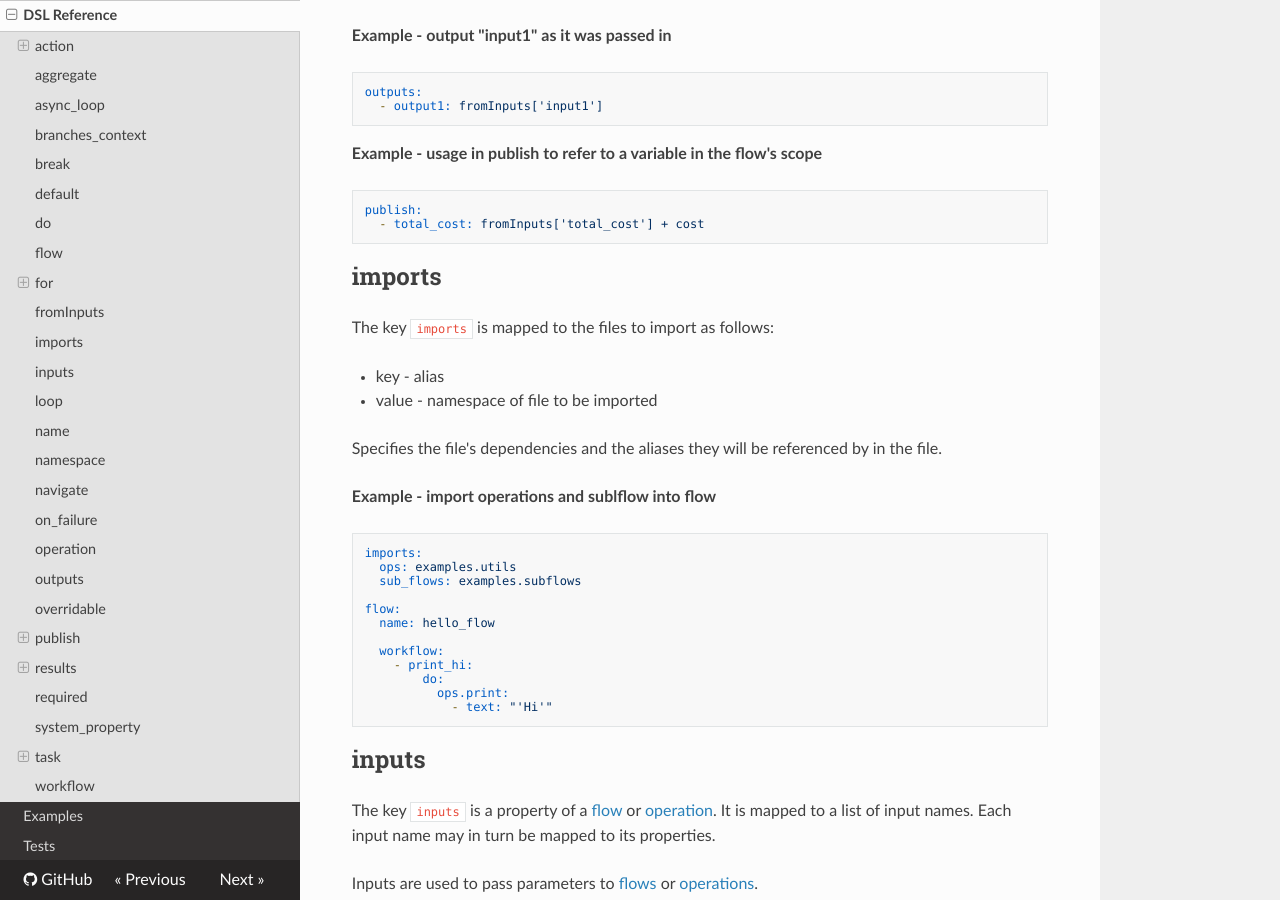
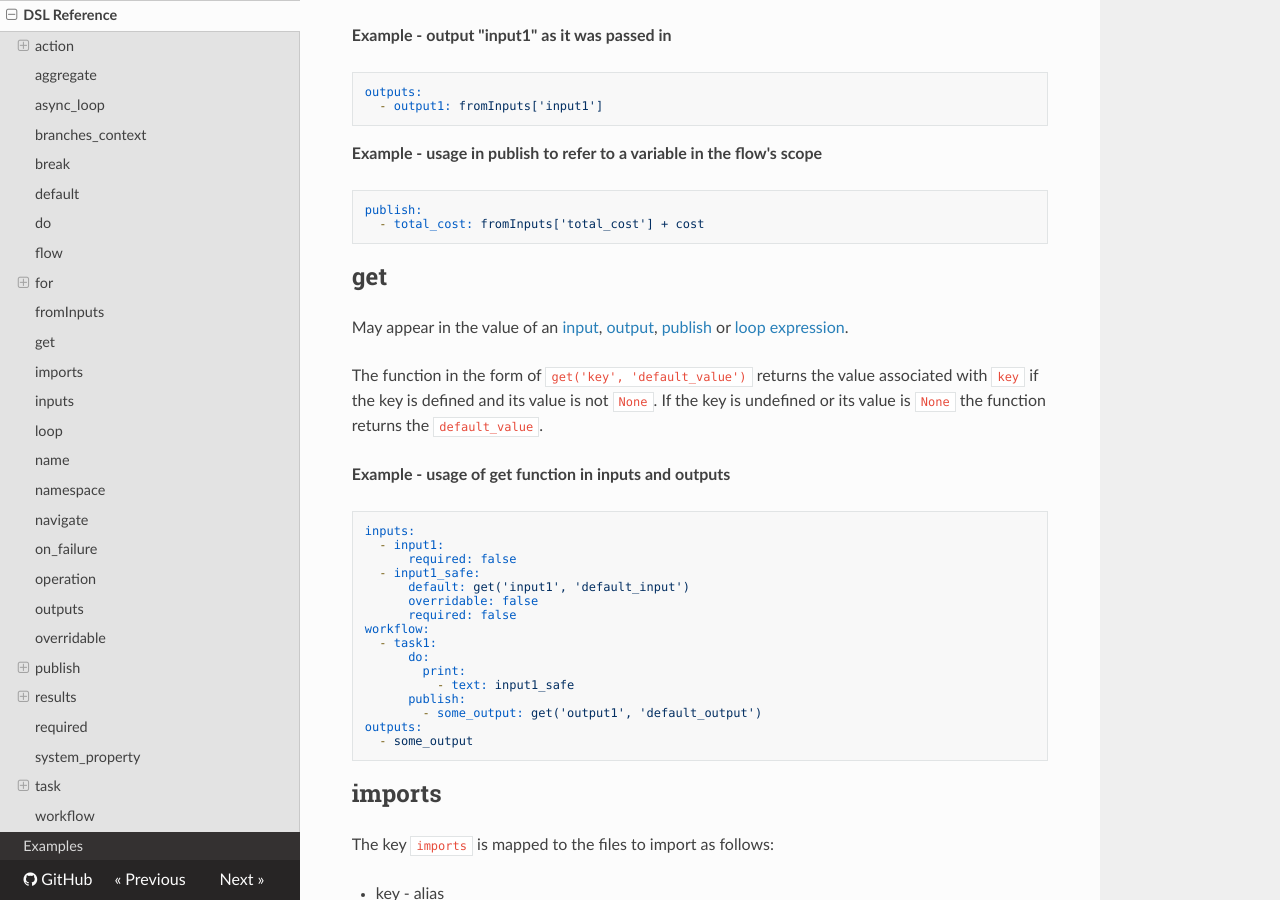
Before and after one commit to CloudSlang/docs, an MkDocs documentation site: the page built from docs/cloudslang_dsl_reference.md, in a window 1280 px wide and 900 px high, scrolled down 11710 px. Built offline with MkDocs 1.6.1, drawn with Linux system fonts in a browser that asks for light colours; nearby versions of some CDN libraries; old or Windows-style settings are respelled for this version of MkDocs.

Commit message:
added get function
Signed-off-by: Sam Markowitz <sam.markowitz@hp.com>

````diff
--- a/docs/cloudslang_dsl_reference.md
+++ b/docs/cloudslang_dsl_reference.md
@@ -520,6 +520,32 @@ publish:
   - total_cost: fromInputs['total_cost'] + cost
 ```
 
+##get
+May appear in the value of an [input](#inputs), [output](#outputs), [publish](#publish) or [loop expression](#for).
+
+The function in the form of `get('key', 'default_value')` returns the value associated with `key` if the key is defined and its value is not `None`. If the key is undefined or its value is `None` the function returns the `default_value`.
+
+**Example - usage of get function in inputs and outputs**
+
+```yaml
+inputs:
+  - input1:
+      required: false
+  - input1_safe:
+      default: get('input1', 'default_input')
+      overridable: false
+      required: false
+workflow:
+  - task1:
+      do:
+        print:
+          - text: input1_safe
+      publish:
+        - some_output: get('output1', 'default_output')
+outputs:
+  - some_output
+```
+
 ##imports
 The key `imports` is mapped to the files to import as follows:
 
````
